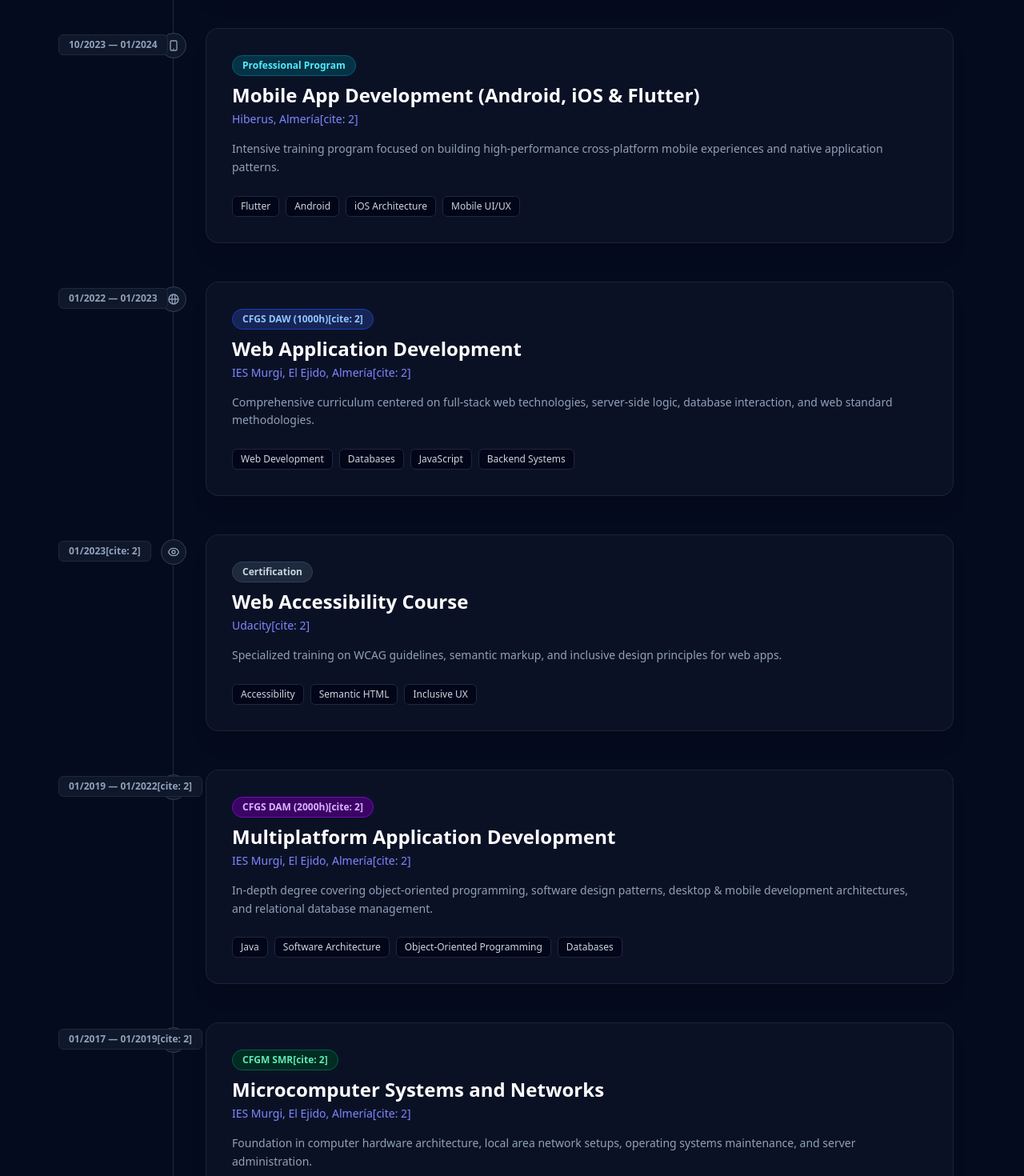
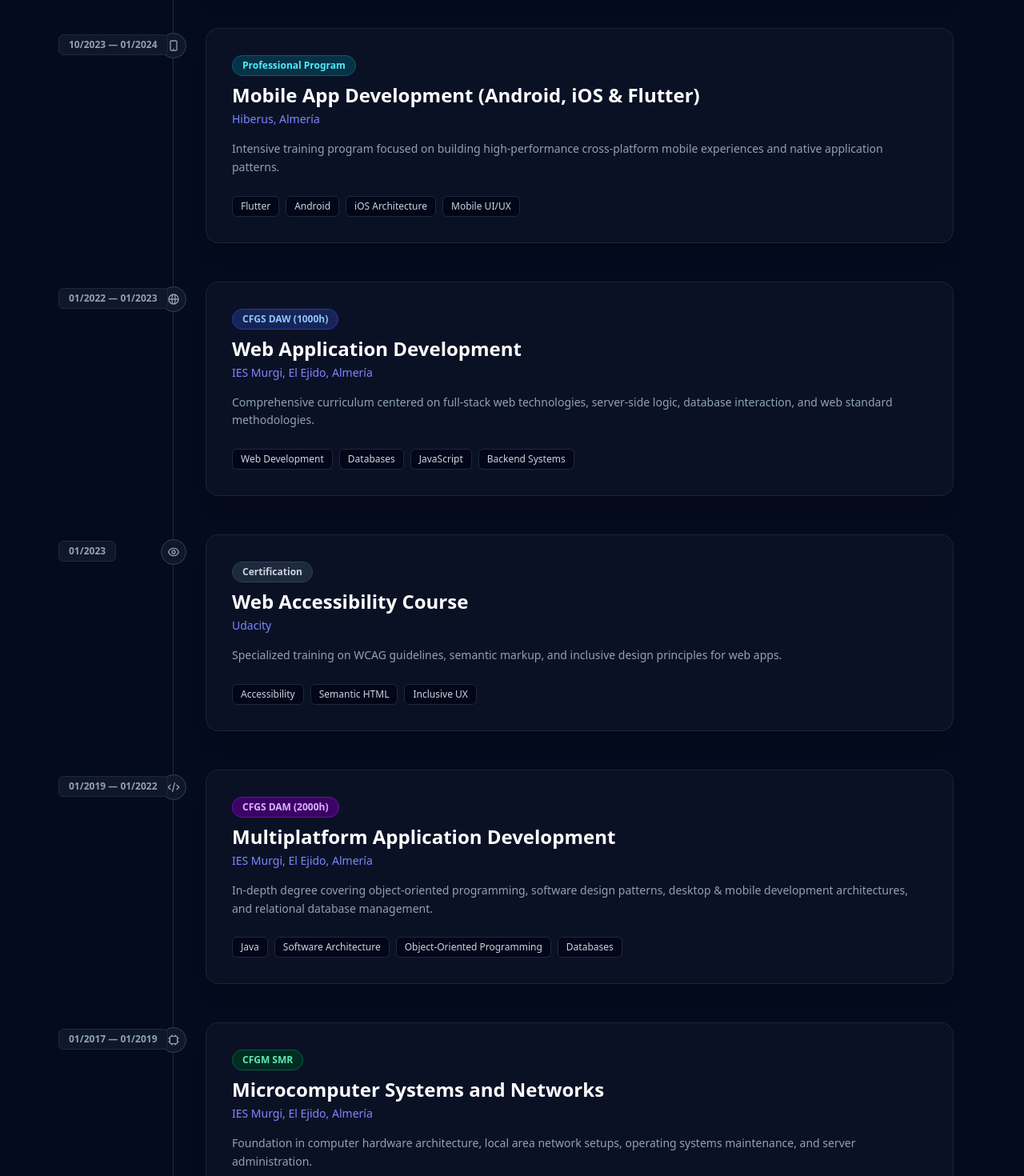
Before and after one commit to x86david/davidsoftware-dev, an Angular app: page / in a window 1280 px wide. Shown: the part 2920-4390 px from the top of the page at 80% size. Built offline with nearby package versions, Linux system fonts and the light colour scheme.

Commit message:
removed [cite: 2] garbage

```diff
--- a/src/app/app.html
+++ b/src/app/app.html
@@ -239,7 +239,7 @@
           <div class="bg-slate-900/60 backdrop-blur-md border border-slate-800/80 rounded-2xl p-6 md:p-8 hover:border-indigo-500/50 transition shadow-xl">
             <span class="text-xs font-semibold px-3 py-1 rounded-full bg-indigo-950 text-indigo-300 border border-indigo-800 mb-2 inline-block">720 Hours</span>
             <h3 class="text-2xl font-bold text-white mb-1">Cybersecurity Specialization</h3>
-            <p class="text-indigo-400 font-medium text-sm mb-4">IES Celia Viñas, Almería[cite: 2]</p>
+            <p class="text-indigo-400 font-medium text-sm mb-4">IES Celia Viñas, Almería</p>
             <p class="text-slate-400 text-sm leading-relaxed mb-6">
               Advanced specialization focused on securing systems, network defense, application security hardening, and cryptography.
             </p>
@@ -265,7 +265,7 @@
           <div class="bg-slate-900/60 backdrop-blur-md border border-slate-800/80 rounded-2xl p-6 md:p-8 hover:border-indigo-500/50 transition shadow-xl">
             <span class="text-xs font-semibold px-3 py-1 rounded-full bg-cyan-950 text-cyan-300 border border-cyan-800 mb-2 inline-block">Professional Program</span>
             <h3 class="text-2xl font-bold text-white mb-1">Mobile App Development (Android, iOS & Flutter)</h3>
-            <p class="text-indigo-400 font-medium text-sm mb-4">Hiberus, Almería[cite: 2]</p>
+            <p class="text-indigo-400 font-medium text-sm mb-4">Hiberus, Almería</p>
             <p class="text-slate-400 text-sm leading-relaxed mb-6">
               Intensive training program focused on building high-performance cross-platform mobile experiences and native application patterns.
             </p>
@@ -289,9 +289,9 @@
           </div>
 
           <div class="bg-slate-900/60 backdrop-blur-md border border-slate-800/80 rounded-2xl p-6 md:p-8 hover:border-indigo-500/50 transition shadow-xl">
-            <span class="text-xs font-semibold px-3 py-1 rounded-full bg-blue-950 text-blue-300 border border-blue-800 mb-2 inline-block">CFGS DAW (1000h)[cite: 2]</span>
+            <span class="text-xs font-semibold px-3 py-1 rounded-full bg-blue-950 text-blue-300 border border-blue-800 mb-2 inline-block">CFGS DAW (1000h)</span>
             <h3 class="text-2xl font-bold text-white mb-1">Web Application Development</h3>
-            <p class="text-indigo-400 font-medium text-sm mb-4">IES Murgi, El Ejido, Almería[cite: 2]</p>
+            <p class="text-indigo-400 font-medium text-sm mb-4">IES Murgi, El Ejido, Almería</p>
             <p class="text-slate-400 text-sm leading-relaxed mb-6">
               Comprehensive curriculum centered on full-stack web technologies, server-side logic, database interaction, and web standard methodologies.
             </p>
@@ -311,13 +311,13 @@
           </div>
 
           <div class="md:absolute md:-left-36 md:top-2 text-xs font-semibold text-slate-400 bg-slate-900 border border-slate-800 px-3 py-1 rounded-md w-fit mb-2 md:mb-0">
-            01/2023[cite: 2]
+            01/2023
           </div>
 
           <div class="bg-slate-900/60 backdrop-blur-md border border-slate-800/80 rounded-2xl p-6 md:p-8 hover:border-indigo-500/50 transition shadow-xl">
             <span class="text-xs font-semibold px-3 py-1 rounded-full bg-slate-800 text-slate-300 border border-slate-700 mb-2 inline-block">Certification</span>
             <h3 class="text-2xl font-bold text-white mb-1">Web Accessibility Course</h3>
-            <p class="text-indigo-400 font-medium text-sm mb-4">Udacity[cite: 2]</p>
+            <p class="text-indigo-400 font-medium text-sm mb-4">Udacity</p>
             <p class="text-slate-400 text-sm leading-relaxed mb-6">
               Specialized training on WCAG guidelines, semantic markup, and inclusive design principles for web apps.
             </p>
@@ -336,13 +336,13 @@
           </div>
 
           <div class="md:absolute md:-left-36 md:top-2 text-xs font-semibold text-slate-400 bg-slate-900 border border-slate-800 px-3 py-1 rounded-md w-fit mb-2 md:mb-0">
-            01/2019 — 01/2022[cite: 2]
+            01/2019 — 01/2022
           </div>
 
           <div class="bg-slate-900/60 backdrop-blur-md border border-slate-800/80 rounded-2xl p-6 md:p-8 hover:border-indigo-500/50 transition shadow-xl">
-            <span class="text-xs font-semibold px-3 py-1 rounded-full bg-purple-950 text-purple-300 border border-purple-800 mb-2 inline-block">CFGS DAM (2000h)[cite: 2]</span>
+            <span class="text-xs font-semibold px-3 py-1 rounded-full bg-purple-950 text-purple-300 border border-purple-800 mb-2 inline-block">CFGS DAM (2000h)</span>
             <h3 class="text-2xl font-bold text-white mb-1">Multiplatform Application Development</h3>
-            <p class="text-indigo-400 font-medium text-sm mb-4">IES Murgi, El Ejido, Almería[cite: 2]</p>
+            <p class="text-indigo-400 font-medium text-sm mb-4">IES Murgi, El Ejido, Almería</p>
             <p class="text-slate-400 text-sm leading-relaxed mb-6">
               In-depth degree covering object-oriented programming, software design patterns, desktop & mobile development architectures, and relational database management.
             </p>
@@ -362,13 +362,13 @@
           </div>
 
           <div class="md:absolute md:-left-36 md:top-2 text-xs font-semibold text-slate-400 bg-slate-900 border border-slate-800 px-3 py-1 rounded-md w-fit mb-2 md:mb-0">
-            01/2017 — 01/2019[cite: 2]
+            01/2017 — 01/2019
           </div>
 
           <div class="bg-slate-900/60 backdrop-blur-md border border-slate-800/80 rounded-2xl p-6 md:p-8 hover:border-indigo-500/50 transition shadow-xl">
-            <span class="text-xs font-semibold px-3 py-1 rounded-full bg-emerald-950 text-emerald-300 border border-emerald-800 mb-2 inline-block">CFGM SMR[cite: 2]</span>
+            <span class="text-xs font-semibold px-3 py-1 rounded-full bg-emerald-950 text-emerald-300 border border-emerald-800 mb-2 inline-block">CFGM SMR</span>
             <h3 class="text-2xl font-bold text-white mb-1">Microcomputer Systems and Networks</h3>
-            <p class="text-indigo-400 font-medium text-sm mb-4">IES Murgi, El Ejido, Almería[cite: 2]</p>
+            <p class="text-indigo-400 font-medium text-sm mb-4">IES Murgi, El Ejido, Almería</p>
             <p class="text-slate-400 text-sm leading-relaxed mb-6">
               Foundation in computer hardware architecture, local area network setups, operating systems maintenance, and server administration.
             </p>
```
